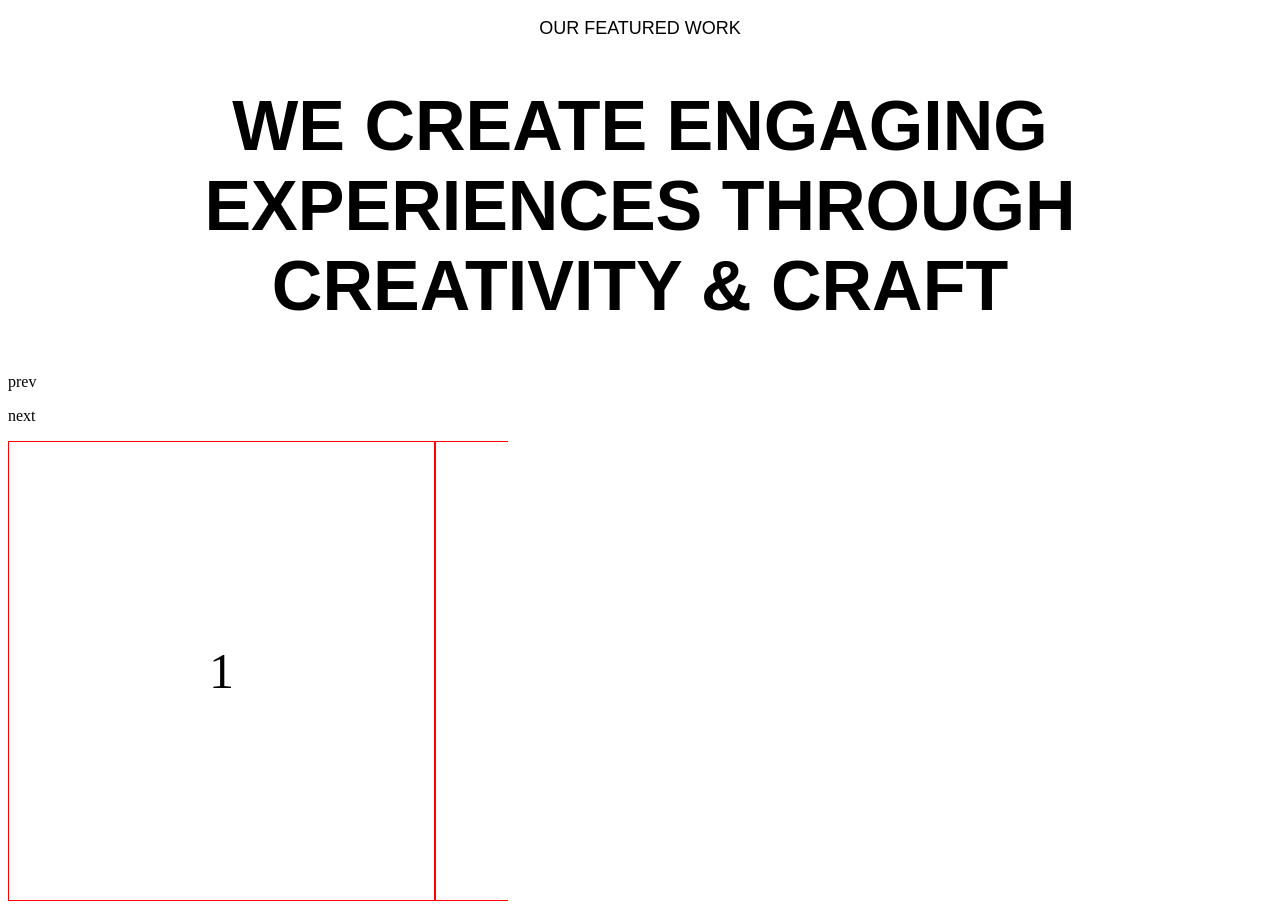
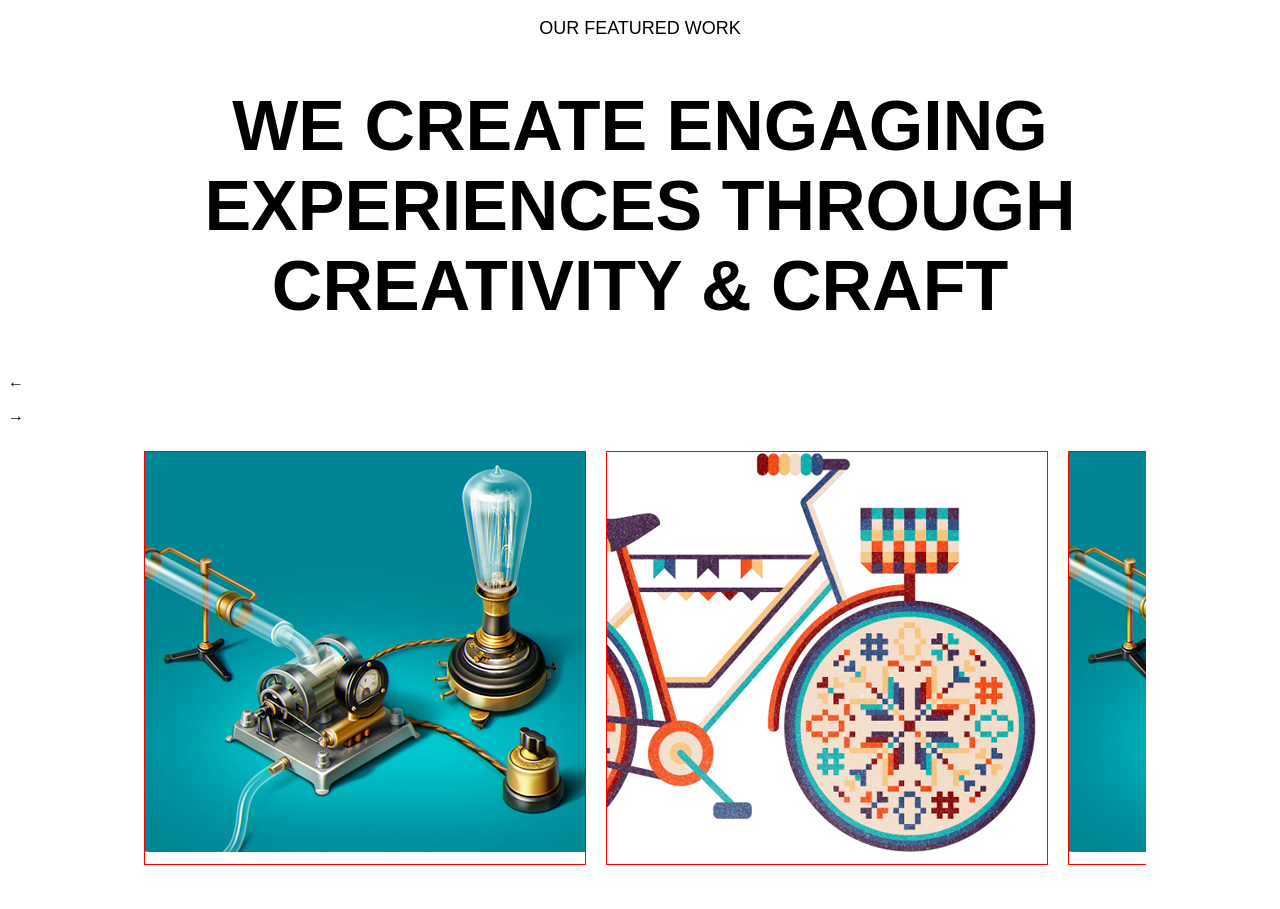
Before and after one commit to artofnext/br_hw_32_slider, a plain HTML site: page index.html in a window 1280 px wide. After the commit the page ends 883 px from the top, so only its background shows below. Drawn offline with nearby package versions, Linux system fonts and the light colour scheme.

Commit message:
add images

```diff
--- a/css/styles.css
+++ b/css/styles.css
@@ -19,8 +19,10 @@ header {
 
 li {
     font-size: 50px;
-    padding: 200px;
+    /* width: 485px; */
+    /* padding: 200px; */
     border: 1px solid red;
+    margin: 10px;
 }
 
 /*
@@ -33,7 +35,8 @@ Position must be relative!
     position: relative;
     overflow: hidden;
 
-    width: 500px;
+    width: 80%;
+    margin: 0 auto;
 }
 
 /*
--- a/index.html
+++ b/index.html
@@ -23,15 +23,15 @@
         </h1>
     </header>
     <main>
-        <p class="jcarousel-prev">prev</p>
-        <p class="jcarousel-next">next</p>
+        <p class="jcarousel-next">&larr;</p>
+        <p class="jcarousel-prev">&rarr;</p>
         <div class="jcarousel">
             <ul>
-                <li>1</li>
-                <li>2</li>
-                <li>3</li>
-                <li>4</li>
-                <li>5</li>
+                <li><img src="img/img_2.png"> </li>
+                <li><img src="img/img_3.png"> </li>
+                <li><img src="img/img_2.png"> </li>
+                <li><img src="img/img_3.png"> </li>
+
             </ul>
         </div>
     </main>
@@ -64,6 +64,12 @@
                 }
             });
 
+            $('.jcarousel ul')
+                .append('<li>Item 1</li>')
+                .append('<li>Item 2</li>');
+
+            // Reload carousel
+            $('.jcarousel').jcarousel('reload');
 
         });
     </script>
```
Also changed, not shown: img/img_2.png (added), img/img_3.png (added).
